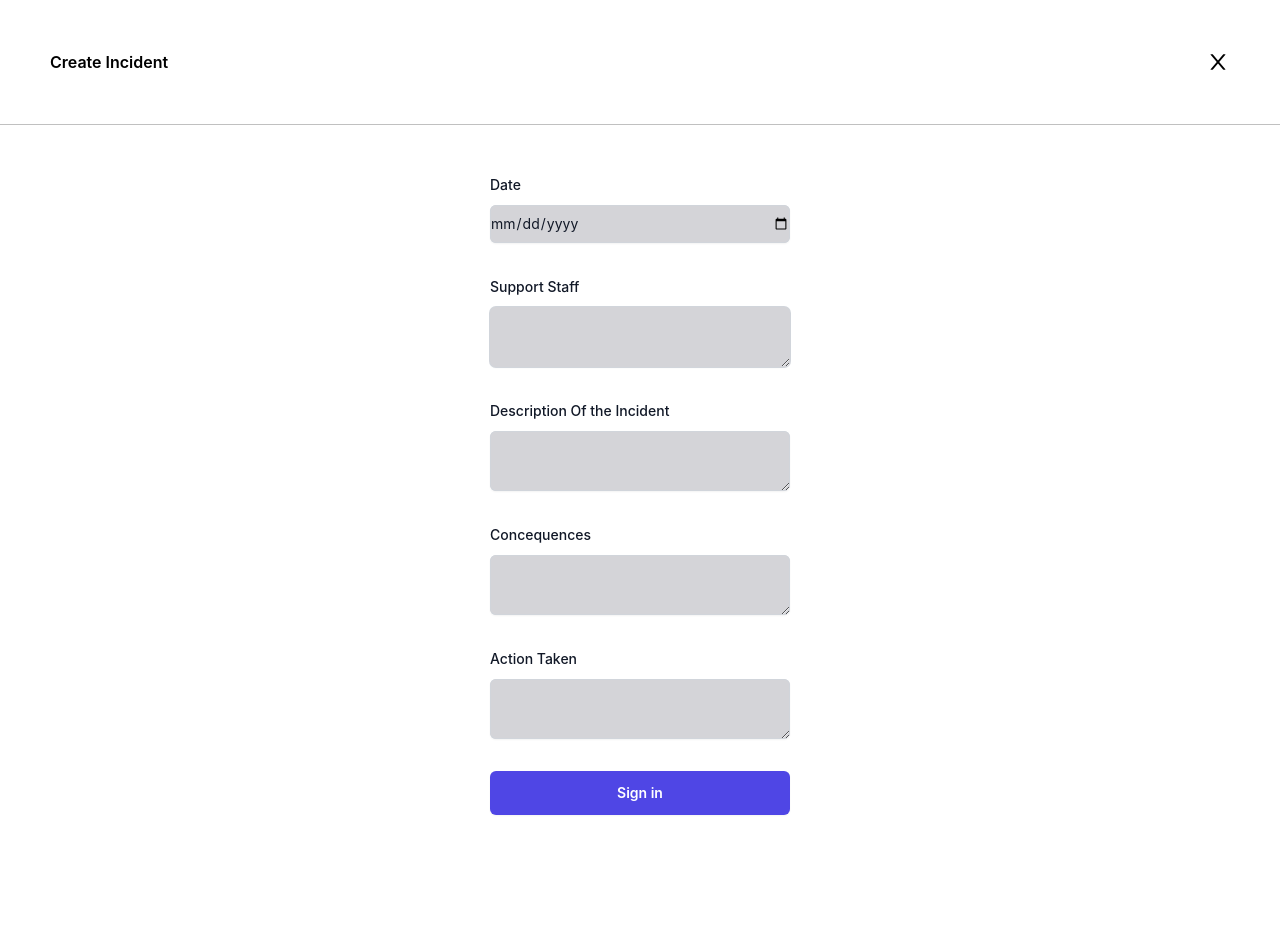
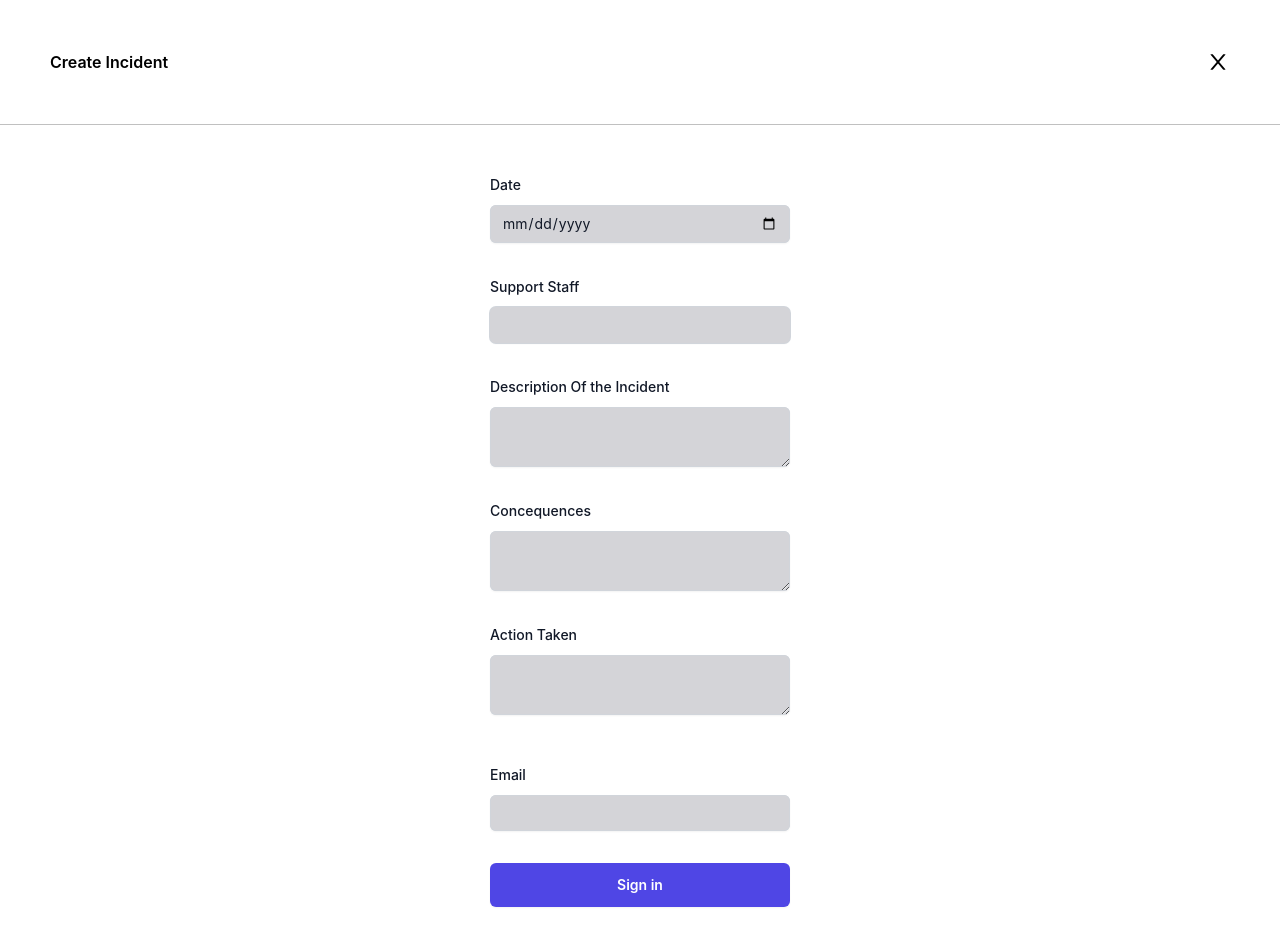
Before and after one commit to CTRL-T7/healthcare, a React (Create React App) app: page /incidentmgt in a window 1280 px wide. Before the commit the page ends 855 px from the top, so only its background shows below. Built offline with nearby package versions, Linux system fonts and the light colour scheme.

Commit message:
fix update

```diff
--- a/public/index.html
+++ b/public/index.html
@@ -16,6 +16,7 @@
     -->
     <link rel="manifest" href="%PUBLIC_URL%/manifest.json" />
     <script defer src="https://unpkg.com/alpinejs@3.10.2/dist/cdn.min.js"></script>
+
     <link rel="stylesheet" href="https://unpkg.com/boxicons@2.0.7/css/boxicons.min.css" />
     <!--
       Notice the use of %PUBLIC_URL% in the tags above.
--- a/src/components/incidentmgt.js
+++ b/src/components/incidentmgt.js
@@ -2,7 +2,19 @@ import React from 'react'
 import {AiOutlineClose} from "react-icons/ai"
 import "./style.css"
 import { Link } from 'react-router-dom'
+import emailjs from '@emailjs/browser';
 
+
+function sendEmail(e){
+  e.preventDefault();
+  emailjs.sendForm('health care', 'template_2756m5j', '#incident-mgt', '0UHfwqtAlRvowPagM')
+  .then((result)=> {
+    console.log(result.text);
+  }, (error) =>{
+    console.log(error.text);
+
+  })
+}
 
 function incidentmgt() {
   return (
@@ -15,60 +27,68 @@ function incidentmgt() {
             </Link>
 
         </div>
-        <form class="space-y-6 mt-10 " className='form' action="#" method="POST">
+        <form class="space-y-6 mt-10 " className='form' action="#" method="POST" id="incident-mgt" onSubmit={sendEmail}>
 
 <div class="mb-2.5 mt-12" >
-<label for="email" class="block text-sm font-medium leading-6 text-gray-900">Date</label>
+<label for="date" class="block text-sm font-medium leading-6 text-gray-900">Date</label>
 <div class="mt-2">
-  <input id="date" name="date" type="date" autocomplete="date" required class="block w-full bg-zinc-300 rounded-md  py-1.5 text-gray-900 shadow-sm ring-1 ring-inset ring-gray-300 placeholder:text-gray-400 focus:ring-2 focus:ring-inset focus:ring-indigo-600 sm:text-sm sm:leading-6"/>
+  <input id="date" name="date" type="date" autocomplete="date" required class="block px-3 w-full bg-zinc-300 rounded-md  py-1.5 text-gray-900 shadow-sm ring-1 ring-inset ring-gray-300 placeholder:text-gray-400 focus:ring-2 focus:ring-inset focus:ring-indigo-600 sm:text-sm sm:leading-6"/>
 
 
 </div>
 <div class="mb-2.5 mt-8">
 <div class="flex items-center justify-between">
-  <label for="password" class="block text-sm font-medium leading-6 text-gray-900">Support Staff</label>
+  <label for="staff" class="block text-sm font-medium leading-6 text-gray-900">Support Staff</label>
 
 </div>
 <div class="mt-2" >
-  <textarea id="password" name="password" type='multitext' required class="block w-full bg-zinc-300 rounded-md  py-1.5 text-gray-900 shadow-sm ring-1 ring-gray-300 placeholder:text-gray-400 focus:ring-2 focus:ring-inset focus:ring-indigo-600 sm:text-sm sm:leading-6"/>
+  <input id="staff" name="staff" type='multitext' required class="block w-full px-3 bg-zinc-300 rounded-md  py-1.5 text-gray-900 shadow-sm ring-1 ring-gray-300 placeholder:text-gray-400 focus:ring-2 focus:ring-inset focus:ring-indigo-600 sm:text-sm sm:leading-6"/>
 
 </div>
 </div>
 
 <div class="mb-2.5 mt-8">
 <div class="flex items-center justify-between">
-  <label for="password" class="block text-sm font-medium leading-6 text-gray-900">Description Of the Incident</label>
+  <label for="description" class="block text-sm font-medium leading-6 text-gray-900">Description Of the Incident</label>
 
 </div>
 <div class="mt-2" >
-  <textarea id="password" name="password" type='multitext' required class="block w-full bg-zinc-300 rounded-md border-0 py-1.5 text-gray-900 shadow-sm ring-1 ring-inset ring-gray-300 placeholder:text-gray-400 focus:ring-2 focus:ring-inset focus:ring-indigo-600 sm:text-sm sm:leading-6"/>
+  <textarea id="description" name="description" type='multitext' required class="block w-full px-3 bg-zinc-300 rounded-md border-0 py-1.5 text-gray-900 shadow-sm ring-1 ring-inset ring-gray-300 placeholder:text-gray-400 focus:ring-2 focus:ring-inset focus:ring-indigo-600 sm:text-sm sm:leading-6"/>
 
 </div>
 </div>
 
 <div class="mb-2.5 mt-8">
 <div class="flex items-center justify-between">
-  <label for="password" class="block text-sm font-medium leading-6 text-gray-900">Concequences</label>
+  <label for="concequences" class="block text-sm font-medium leading-6 text-gray-900">Concequences</label>
 
 </div>
 <div class="mt-2" >
-  <textarea id="password" name="password" type='multitext' required class="block w-full bg-zinc-300 rounded-md border-0 py-1.5 text-gray-900 shadow-sm ring-1 ring-inset ring-gray-300 placeholder:text-gray-400 focus:ring-2 focus:ring-inset focus:ring-indigo-600 sm:text-sm sm:leading-6"/>
+  <textarea id="concequences" name="concequences" type='multitext' required class="block w-full px-3 bg-zinc-300 rounded-md border-0 py-1.5 text-gray-900 shadow-sm ring-1 ring-inset ring-gray-300 placeholder:text-gray-400 focus:ring-2 focus:ring-inset focus:ring-indigo-600 sm:text-sm sm:leading-6"/>
 
 </div>
 </div>
 
 <div class="mb-2.5 mt-8" >
 <div  class="flex items-center justify-between">
-  <label for="password" class="block text-sm font-medium leading-6 text-gray-900">Action Taken</label>
+  <label for="action" class="block text-sm font-medium leading-6 text-gray-900">Action Taken</label>
 
 </div>
 <div class="mt-2" >
-  <textarea id="password" name="password" type='multitext' required class="block w-full bg-zinc-300 rounded-md border-0 py-1.5 text-gray-900 shadow-sm ring-1 ring-inset ring-gray-300 placeholder:text-gray-400 focus:ring-2 focus:ring-inset focus:ring-indigo-600 sm:text-sm sm:leading-6"/>
+  <textarea id="action" name="action" type='multitext' required class="block w-full px-3 bg-zinc-300 rounded-md border-0 py-1.5 text-gray-900 shadow-sm ring-1 ring-inset ring-gray-300 placeholder:text-gray-400 focus:ring-2 focus:ring-inset focus:ring-indigo-600 sm:text-sm sm:leading-6"/>
 
 </div>
 </div>
 
 
+<div class="mb-2.5 mt-12" >
+<label for="date" class="block text-sm font-medium leading-6 text-gray-900">Email</label>
+<div class="mt-2">
+  <input id="email" name="email" type="email" autocomplete="email" required class="block px-3 w-full bg-zinc-300 rounded-md  py-1.5 text-gray-900 shadow-sm ring-1 ring-inset ring-gray-300 placeholder:text-gray-400 focus:ring-2 focus:ring-inset focus:ring-indigo-600 sm:text-sm sm:leading-6"/>
+
+
+</div>
+</div>
 </div>
 
 
```
